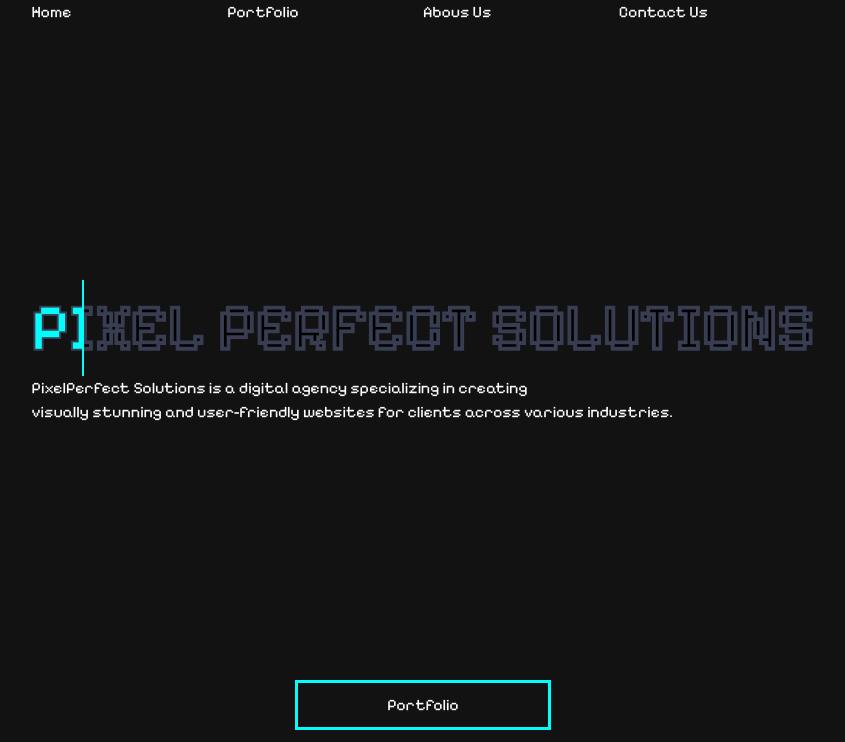
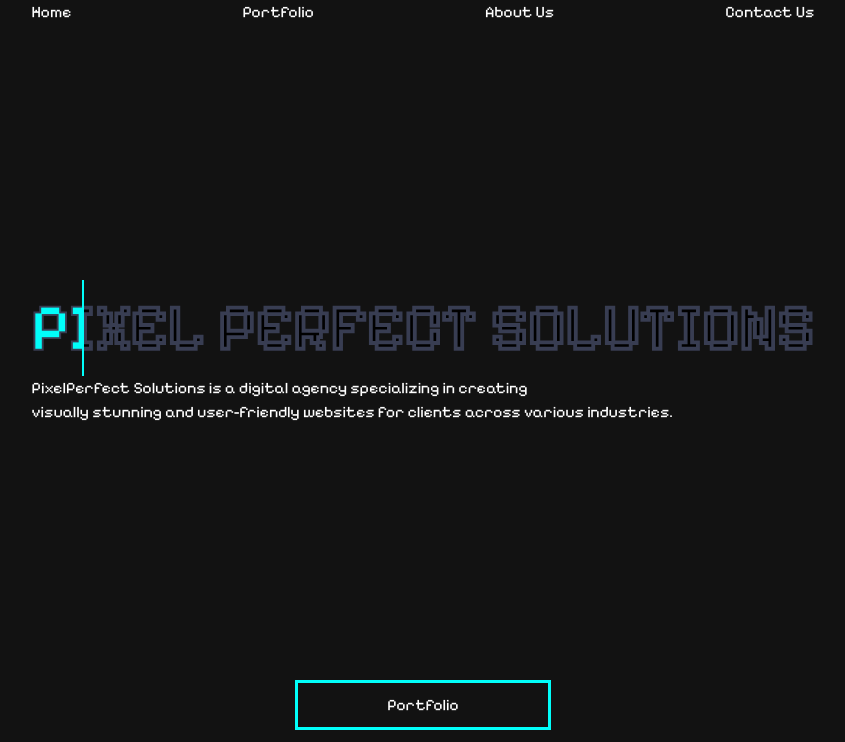
Before and after one commit to Zyzz294/PixelPerfect-Solutions, a React (Create React App) app: page / in a window 1280 px wide. Shown: the top 742 px of the page, without its empty margins (217-1062 px from the left). Built offline with nearby package versions, Linux system fonts and the light colour scheme.

Commit message:
upadeted the navbar

```diff
--- a/src/App.css
+++ b/src/App.css
@@ -13,7 +13,18 @@
 #footer{
   margin-left: 20em;
 }
-a{
+#nav{
+  display: flex;
+  flex-direction: row;
+  justify-content: space-between;
+  position:relative;
+  top: 1%;
+  color: #ffffff;
+}
+#nav:hover{
+  color: #01fefa;
+}
+#portfolio{
   color: #ffffff;
   border: 3px solid #01fefa;
   padding: 10px;
--- a/src/App.jsx
+++ b/src/App.jsx
@@ -20,7 +20,7 @@ function App() {
       <Nav />
       <h1 data-text="Pixel Perfect Solutions" >Pixel Perfect Solutions</h1>
       <p id='parag'>PixelPerfect Solutions is a digital agency specializing in creating <br/> visually stunning and user-friendly websites for clients across various industries.</p>
-      <a href="#port">Portfolio</a>
+      <a id='portfolio' href="#port">Portfolio</a>
       <div id='port'>
           <ThreeDCardDemo />
           <ThreeDCardDemo2 />
--- a/src/components/Nav.jsx
+++ b/src/components/Nav.jsx
@@ -1,12 +1,13 @@
 import React from 'react'
+import '../App.css';
 
 const Nav = () => {
   return (
-    <div className='grid grid-cols-4 text-white'>
-        <div>Home</div>
-        <div>Portfolio</div>
-        <div>Abous Us</div>
-        <div>Contact Us</div>
+    <div id='nav'>
+        <div id='nav'><a href="#" id='nav'>Home</a></div>
+        <div id='nav'><a href="#port" id='nav'>Portfolio</a></div>
+        <div id='nav'><a href="#" id='nav'>About Us</a></div>
+        <div id='nav'><a href="#" id='nav'>Contact Us</a></div>
     </div>
 
 
```
